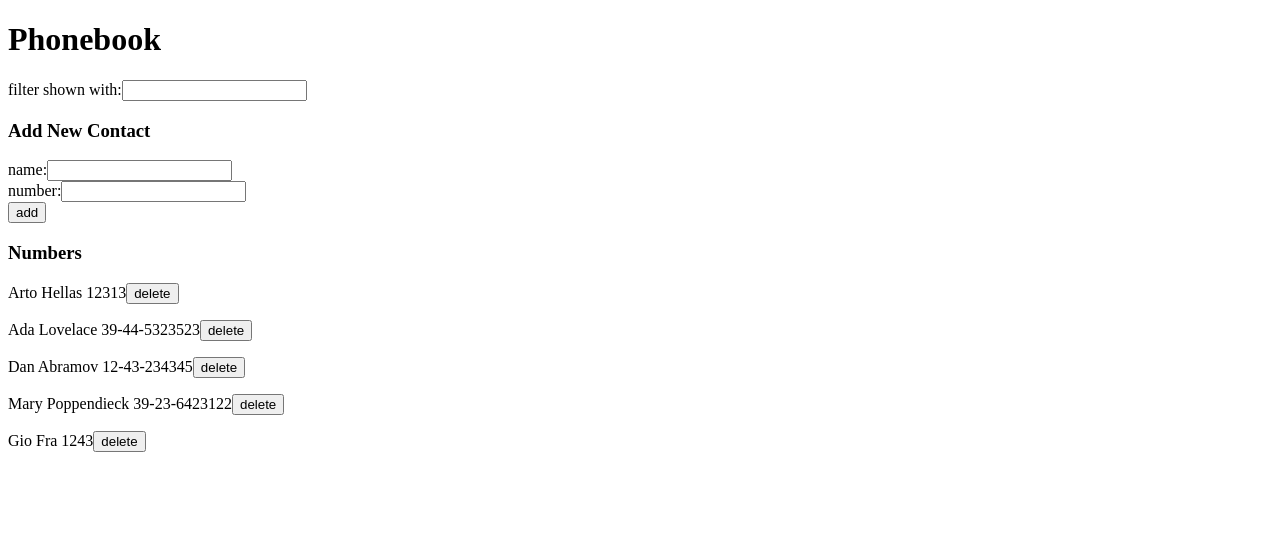
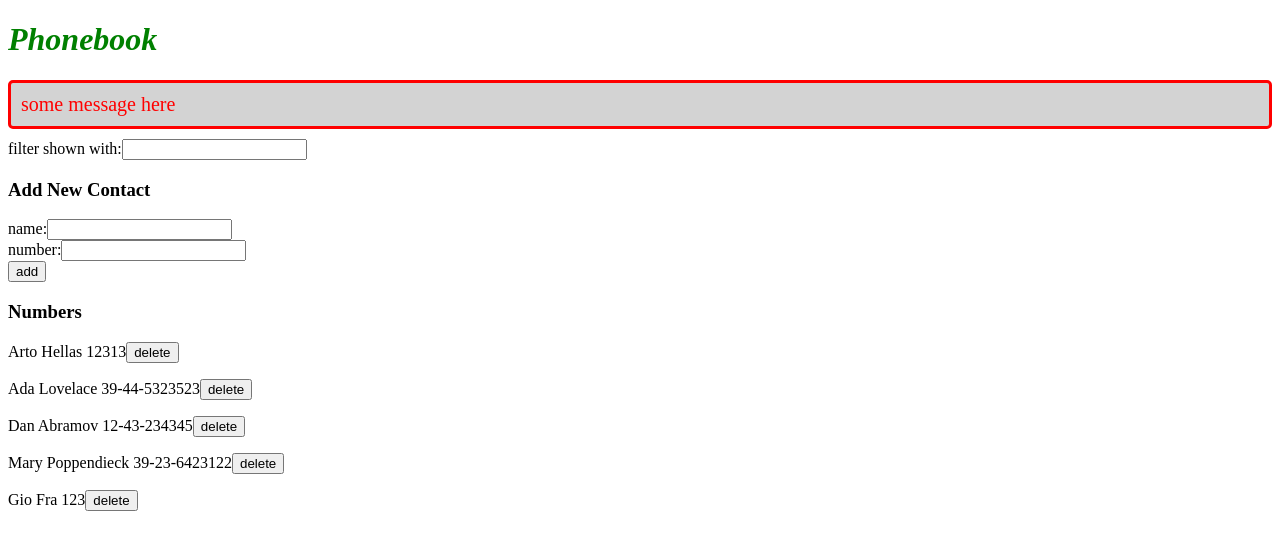
Before and after one commit to GioFrance/fullstackopen, a React (Create React App) app in the folder part2/phonebook/: page / in a window 1280 px wide. Shown: the top 550 px of the page. Built offline with nearby package versions, Linux system fonts and the light colour scheme; data requests are answered from the project's data file.

Commit message:
part2.16 index.css and notification message added

```diff
--- a/part2/phonebook/db.json
+++ b/part2/phonebook/db.json
@@ -22,7 +22,7 @@
     },
     {
       "name": "Gio Fra",
-      "number": "1243",
+      "number": "123",
       "id": 5
     }
   ]
--- a/part2/phonebook/src/App.js
+++ b/part2/phonebook/src/App.js
@@ -6,11 +6,19 @@ import PersonForm from "./components/PersonForm";
 import Persons from "./components/Persons";
 import phonebookServices from "./services/phonebook";
 
+const Notification = ({ message }) => {
+  if (message === null) {
+    return null;
+  }
+  return <div className="error">{message}</div>;
+};
+
 const App = () => {
   const [persons, setPersons] = useState([]);
   const [newName, setNewName] = useState("");
   const [number, setNumber] = useState("");
   const [showFilter, setShowFilter] = useState("");
+  const [message, setMessage] = useState("some message here");
   const titleMain = "Phonebook";
 
   useEffect(() => {
@@ -52,6 +60,11 @@ const App = () => {
               )
             );
           });
+
+        setMessage(`'${currentPerson.name}' number has been updated`);
+        setTimeout(() => {
+          setMessage(null);
+        }, 5000);
       }
     }
     if (!currentPerson) {
@@ -86,6 +99,7 @@ const App = () => {
   return (
     <div>
       <H1Header header1={titleMain} />
+      <Notification message={message} />
       <Filter filter={showFilter} handleChange={handleFilterChange} />
 
       <H2Header text="Add New Contact" />
--- /dev/null
+++ b/part2/phonebook/src/index.css
@@ -0,0 +1,20 @@
+h1 {
+  color: green;
+  font-style: italic;
+}
+
+.note {
+  color: blueviolet;
+  padding-top: 3px;
+  font-size: 15px;
+}
+
+.error {
+  color: red;
+  background: lightgrey;
+  font-size: 20px;
+  border-style: solid;
+  border-radius: 5px;
+  padding: 10px;
+  margin-bottom: 10px;
+}
--- a/part2/phonebook/src/index.js
+++ b/part2/phonebook/src/index.js
@@ -2,5 +2,6 @@ import React from "react";
 import ReactDOM from "react-dom/client";
 
 import App from "./App";
+import "./index.css";
 
 ReactDOM.createRoot(document.getElementById("root")).render(<App />);
```
